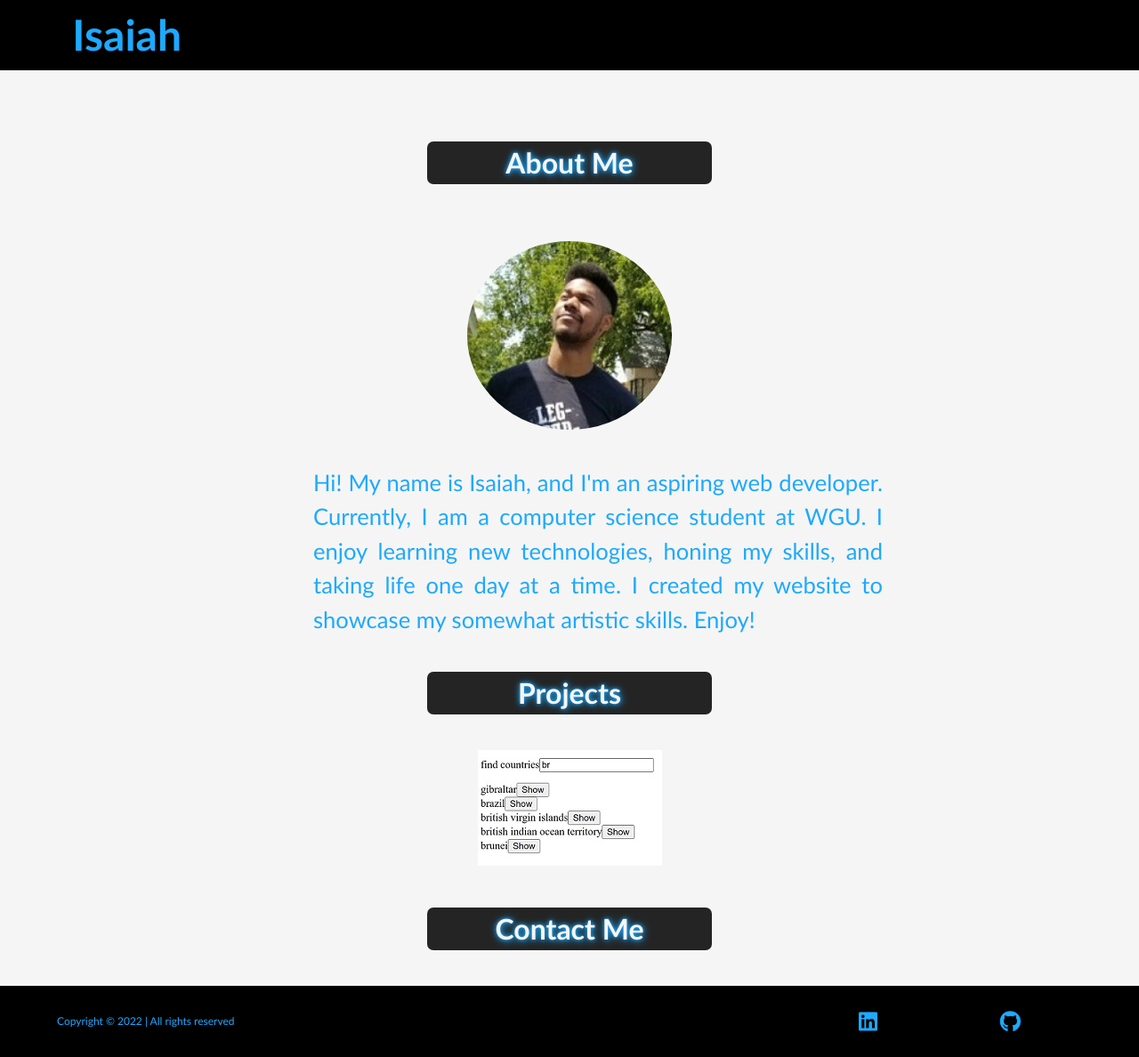
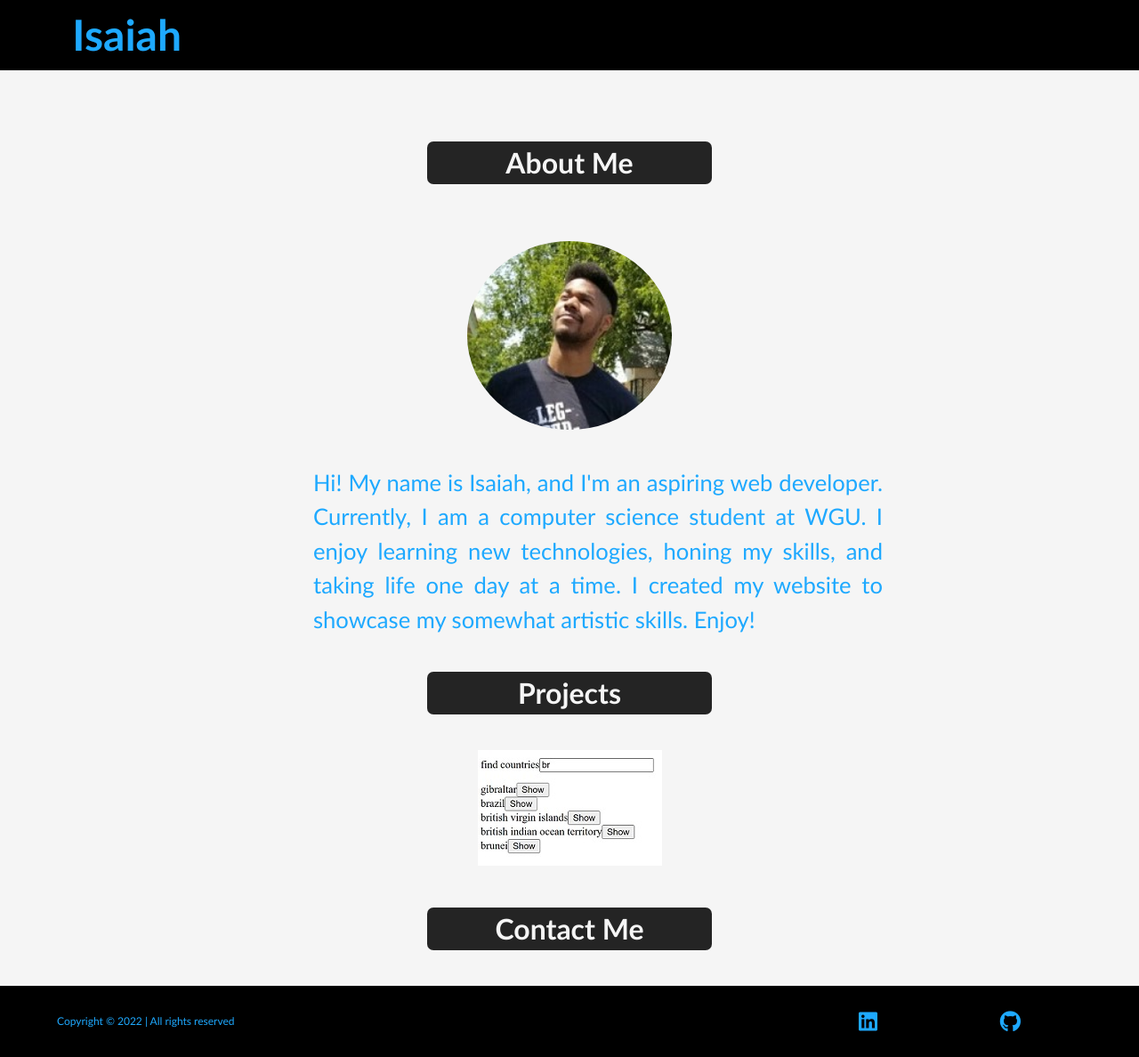
Before and after one commit to LeftHandedKid/Portfolio, a PHP site: page / in a window 1280 px wide. Shown: the part 841-2029 px from the top of the page at 89% size. Run offline with PHP 8.4, Linux system fonts and the light colour scheme.

Commit message:
portfolio to projects in menu, removed text shadow

```diff
--- a/index.html
+++ b/index.html
@@ -26,7 +26,7 @@
         <nav class="navbar">
             <ul class="nav-list">
                 <li>About</li>
-                <li>Portfolio</li>
+                <li>Projects</li>
                 <li>Contact</li>
             </ul>
             <span id="navicon"><img src="https://img.icons8.com/ultraviolet/40/000000/menu.png" alt="navicon" /></span>
--- a/style.css
+++ b/style.css
@@ -5,7 +5,7 @@ Variables
 */
 
 :root {
-    --backgroundColor: whitesmoke;
+    --backgroundColor: rgb(245, 245, 245);
     --backgroundColorTwo: rgb(0, 0, 0);
     --hoverColor: rgb(180, 226, 255);
     --primaryColor: rgba(0, 0, 0, 0.85);
@@ -258,7 +258,6 @@ About
 
         background-color: var(--primaryColor);
         border-radius: 7px;
-        text-shadow: 1px 1px 10px #1ea9ff, 0 0 4px #1ea9ff;
         margin: 5vh auto;
     }
 
@@ -360,8 +359,6 @@ Skills
 
         background-color: var(--primaryColor);
         border-radius: 7px;
-        text-shadow: 1px 1px 10px #1ea9ff,
-            0 0 4px #1ea9ff;
     }
 }
 
@@ -394,8 +391,6 @@ Projects
 
         background-color: var(--primaryColor);
         border-radius: 7px;
-        text-shadow: 1px 1px 10px #1ea9ff,
-            0 0 4px #1ea9ff;
         margin: 5vh auto;
     }
 
@@ -443,8 +438,6 @@ Contact
 
         background-color: var(--primaryColor);
         border-radius: 7px;
-        text-shadow: 1px 1px 10px #1ea9ff,
-            0 0 4px #1ea9ff;
         margin: 5vh auto;
 
     }
```
